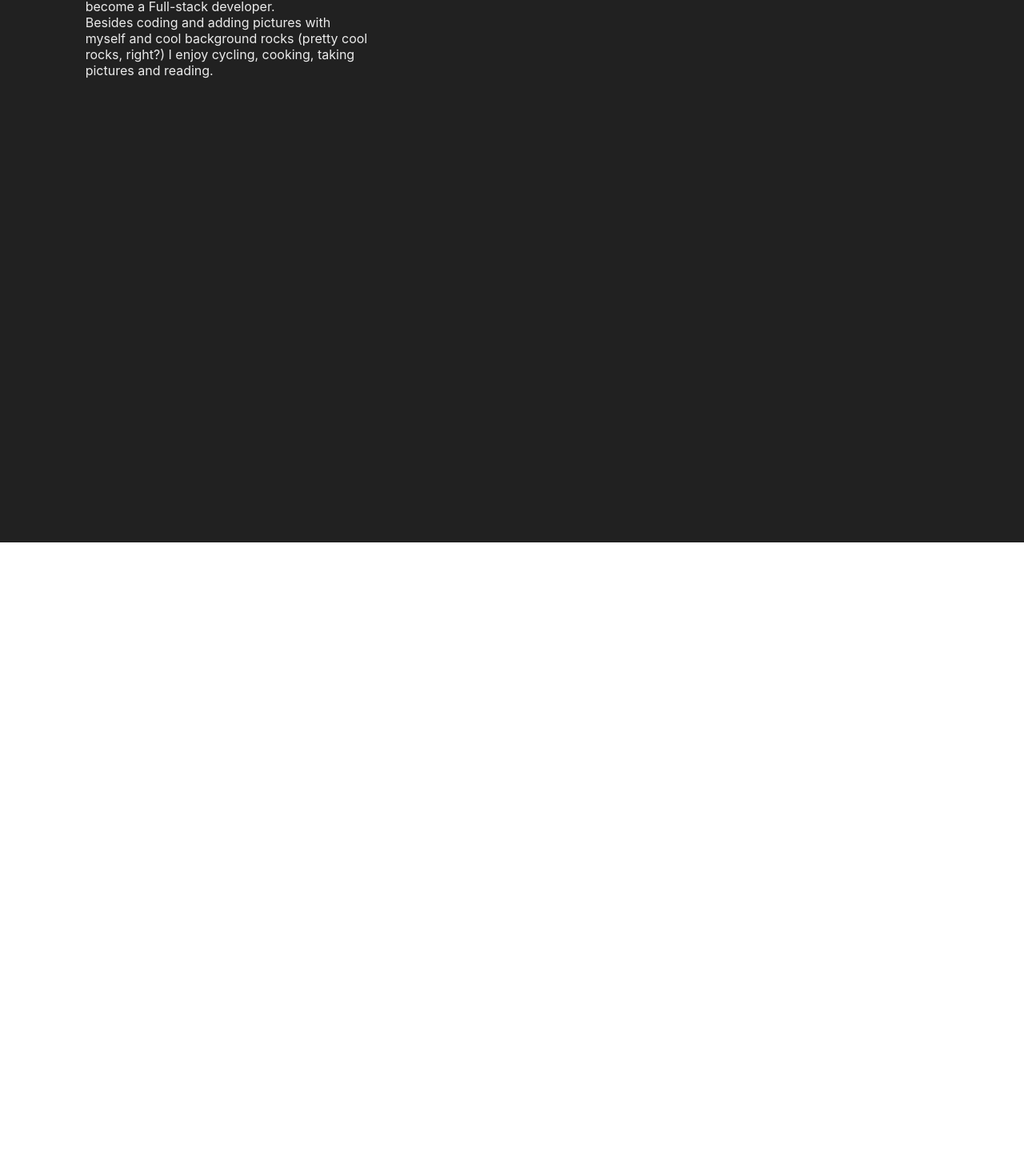
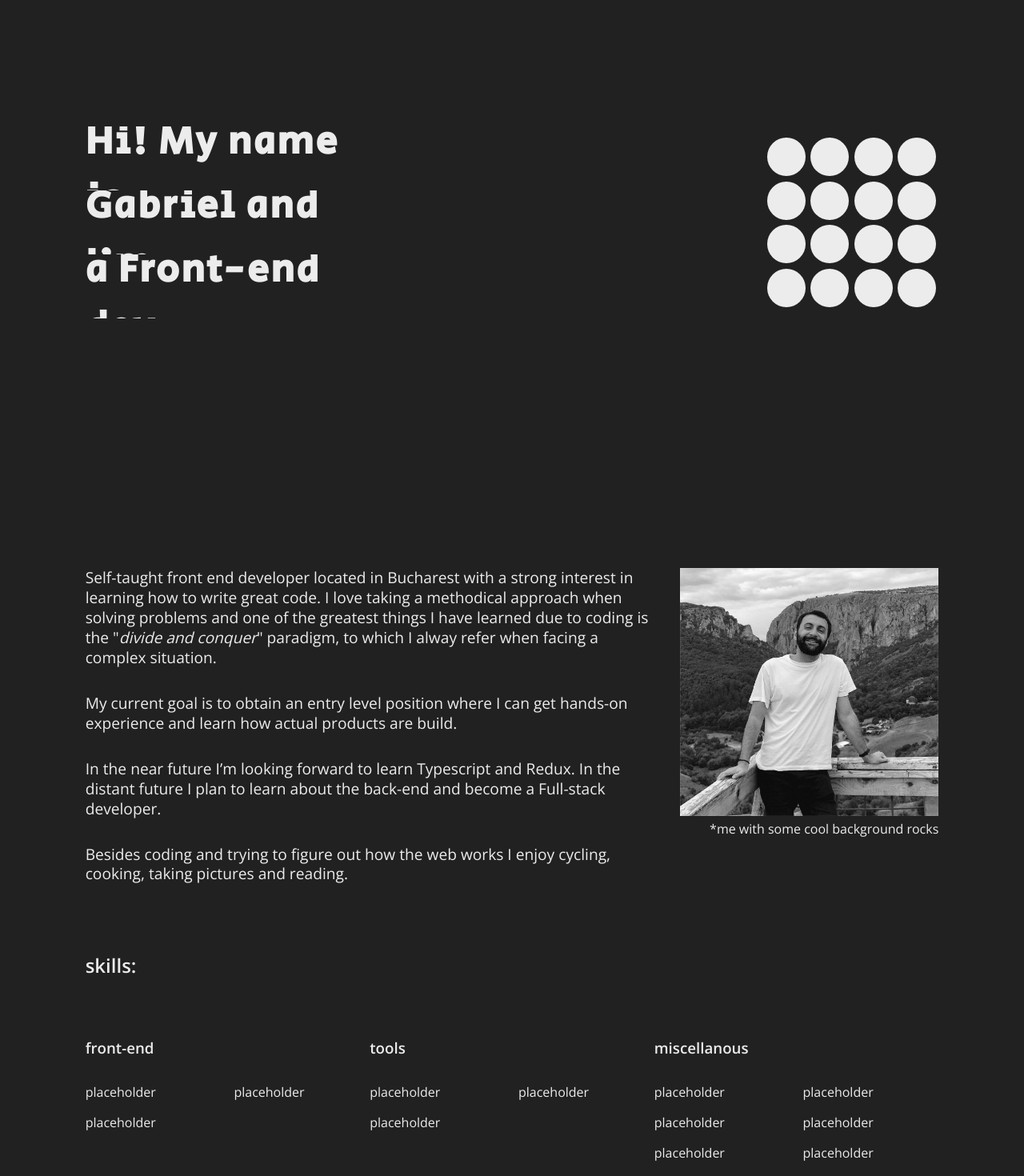
Before and after one commit to hazigabriel/portfolio-page, a React (Create React App) app: page / in a window 1280 px wide. Shown: the part 122-1592 px from the top of the page at 80% size. Before the commit the page ends 800 px from the top, so only its background shows below. Built offline with nearby package versions, Linux system fonts and the light colour scheme.

Commit message:
added about page and most of its content

```diff
--- a/src/App.scss
+++ b/src/App.scss
@@ -18,7 +18,7 @@
 section {
   background: $primaryBackground;
   color: $primaryText;
-  height: 100vh;
+  min-height: 100vh;
 }
 
 .sectionWrapper {
--- a/src/components/aboutPage/aboutPage.js
+++ b/src/components/aboutPage/aboutPage.js
@@ -1,21 +1,66 @@
+import aboutImage from "../../assets/about-image.jpg";
+import "./aboutPage.scss"
 function AboutPage() {
 
     return (
         <section className="sectionWrapper" id="about">
-            <div className="sectionContent">
+            <div className="aboutPageContent sectionContent">
+                <div className="description">
                     <div className="leftColumn">
                         <p>
-                        Self-taught front end developer located in Bucharest with a strong interest in learning how to write great code
+                            Self-taught front end developer located in Bucharest with a strong interest in learning how to write great code. I love taking a methodical approach when solving problems and one of the greatest things I have learned due to coding is the "<i>divide and conquer</i>" paradigm, to which I alway refer when facing a complex situation.
                         </p>
                         <p>
-                        In the near future I’m looking forward to learn Redux, Typescript and Node.js. In the distant future I plan to learn about the back-end and become a Full-stack developer.
+                            My current goal is to obtain an entry level position where I can get hands-on experience and learn how actual products are build.
                         </p>
                         <p>
-                        Besides coding and adding pictures with myself and cool background rocks (pretty cool rocks, right?) I enjoy cycling, cooking, taking pictures and reading.
+                            In the near future I’m looking forward to learn Typescript and Redux. In the distant future I plan to learn about the back-end and become a Full-stack developer.
+                        </p>
+                        <p>
+                            Besides coding and trying to figure out how the web works I enjoy cycling, cooking, taking pictures and reading.
                         </p>
 
                     </div>
-                <div className="rightColumn"></div>
+                    <div className="rightColumn">
+                        <div className="aboutImageWrapper">
+                            <img src={aboutImage}></img>
+                            <p>*me with some cool background rocks</p>
+                        </div>
+                    </div>
+                </div>
+                <div class="skillsWrapper">
+                    <h2>skills:</h2>
+                    <div className="frontEndSkills skillWrapper">
+                        <div>
+                            <h3>front-end</h3>
+                            <div className="skillItems">
+                                <p>placeholder</p>
+                                <p>placeholder</p>
+                                <p>placeholder</p>
+                            </div>
+                        </div>
+                    </div>
+                    <div className="toolsSkills skillWrapper">
+                        <h3>tools</h3>
+                        <div className="skillItems">
+                            <p>placeholder</p>
+                            <p>placeholder</p>
+                            <p>placeholder</p>
+                        </div>
+                    </div>
+                    <div className="miscellanousSkills skillWrapper">
+                        <h3>miscellanous</h3>
+                        <div className="skillItems">
+                            <p>placeholder</p>
+                            <p>placeholder</p>
+                            <p>placeholder</p>
+                            <p>placeholder</p>
+                            <p>placeholder</p>
+                            <p>placeholder</p>
+                        </div>
+                    </div>
+                </div>
+
             </div>
         </section>
     )
--- a/src/components/aboutPage/aboutPage.scss
+++ b/src/components/aboutPage/aboutPage.scss
@@ -0,0 +1,62 @@
+@import "../../assets/variables.scss";
+
+.aboutPageContent {
+
+    margin-top: 2rem;
+    font-family: $contentFont;
+    .description {
+        grid-column: 1/-1;
+        display: grid;
+        grid-template-columns: 1fr 1fr 1fr;
+        .leftColumn {
+            grid-column: 1/3;
+            font-size: 1.2em;
+            p {
+                line-height: 1.3em;
+                margin-bottom: 2rem;
+            }
+        }
+        .rightColumn {
+            display: flex;
+            justify-content: right;
+
+            .aboutImageWrapper {
+                height: 100%;
+                width: 100%;
+                margin-left: 2rem;
+
+                img {
+                    width:100%
+                }
+                p {
+                    text-align: right;
+                }
+            }
+        }
+    }
+
+    .skillsWrapper {
+        grid-column: 1/-1;
+        display: grid;
+        grid-template-columns: 1fr 1fr 1fr;
+
+        h2 {
+            grid-column: 1/-1;
+            margin-bottom: 3rem;
+        }
+        .skillWrapper {
+            h3 {
+                margin-bottom: 2rem;
+            }
+            .skillItems {
+
+                display: grid;
+                grid-template-columns: 1fr 1fr;
+                gap:1rem
+
+            }
+        }
+
+    }
+
+}
--- /dev/null
+++ b/src/components/landingPage/landingPage.js
@@ -0,0 +1,66 @@
+import react from "react";
+import './landingPage.scss';
+
+
+function LandingPage() {
+    function generateDots() {
+
+        return (
+            <div className="dotRow">
+                <div className="dot"> </div>
+                <div className="dot"> </div>
+                <div className="dot"> </div>
+                <div className="dot"> </div>
+            </div>
+        )
+    }
+
+    function animateCube() {
+        document.querySelector(".dotsWrapper").style.animation = "rotateCube ease 1s 1"
+    }
+    setInterval(() => {
+        animateCube();
+        setTimeout(() => {
+            document.querySelector(".dotsWrapper").style.animation = "none"
+        }, 1000)
+        //the cube animation takes 1000ms/1s to complete, we remove the the animation after 1000 ms to allow the full
+        //animation to be displayed
+
+    }, 5000);
+
+    return(
+        <section className="landingPageWrapper sectionWrapper">
+            <div className="landingPageContent sectionContent">
+                    <div className="nameColumn">
+                        <div className="nameWrapper">
+                            <div>
+                                <h2 className="nameMenu"><a href="#about">About</a></h2>
+                                <h2 className="nameItem">Hi! My name is</h2>
+                            </div>
+                            <div>
+                                <h2 className="nameMenu"><a href="#portfolio">Portfolio</a></h2>
+                                <h2 className="nameItem">Gabriel and I'm</h2>
+                            </div>
+                            <div>
+                                <h2 className="nameMenu"><a href="#contact">Contact</a></h2>
+                                <h2 className="nameItem">a Front-end dev</h2>
+                            </div>
+                        </div>
+
+                    </div>
+
+                    <div className="dotsColumn">
+                        <div className="dotsWrapper">
+                            {generateDots()}
+                            {generateDots()}
+                            {generateDots()}
+                            {generateDots()}
+                        </div>
+                    </div>
+
+            </div>
+        </section>
+    )
+}
+
+export default LandingPage
--- /dev/null
+++ b/src/components/landingPage/landingPage.scss
@@ -0,0 +1,90 @@
+@import "../../assets/variables.scss";
+
+html {
+    scroll-behavior: smooth;
+}
+
+.nameColumn {
+    display: flex;
+    align-items: center;
+    flex-wrap: wrap;
+    .nameWrapper {
+        div {
+            height: 5rem;
+            overflow: hidden;
+            .nameMenu {
+                transform: translateY(-5em);
+                a {
+                    color:blue
+                }
+            }
+
+            .nameItem {
+                transform: translateY(-5rem);
+            }
+            &:hover .nameItem {
+                transform: translateY(5rem)
+            }
+            &:hover .nameMenu {
+                transform: translateY(0)
+            }
+            h2 {
+                font-family: $headerFont;
+                color: $primaryText;
+                font-size: 3em;
+                line-height: 1.5em;
+                letter-spacing: 0.05em;
+                user-select: none;
+                transition: 0.3s ease;
+                height: 4rem;
+                a, a:visited {
+                    color: #b800b8;
+                    text-decoration: none;
+
+                }
+            }
+
+        }
+    }
+
+
+}
+.dotsColumn {
+    grid-column: 3/3;
+    display: flex;
+    align-items: center;
+    justify-content: right;
+    .dotsWrapper {
+        transition: all 1s ease;
+
+        animation: rotateCube ease 1s 1;
+
+
+        @keyframes rotateCube{
+            from {
+                transform: rotate(0deg) scale(1)
+            }
+            50% {
+                transform: scale(1.1)
+            }
+            to {
+                transform: rotate(90deg) scale(1)
+            }
+
+        }
+        .dotRow {
+            display: flex;
+            flex-direction: row;
+
+            .dot {
+                width: 3rem;
+                height: 3rem;
+                border-radius: 100%;
+                background-color: $primaryText;
+                transition: 0.4s ease;
+                margin: 0.2rem;
+
+            }
+        }
+    }
+}
```
Also changed, not shown: src/assets/about-image.jpg (added), 1 other file (tests, documents, lock files or other folders). Lines whose indentation alone changed are shown as unchanged.
